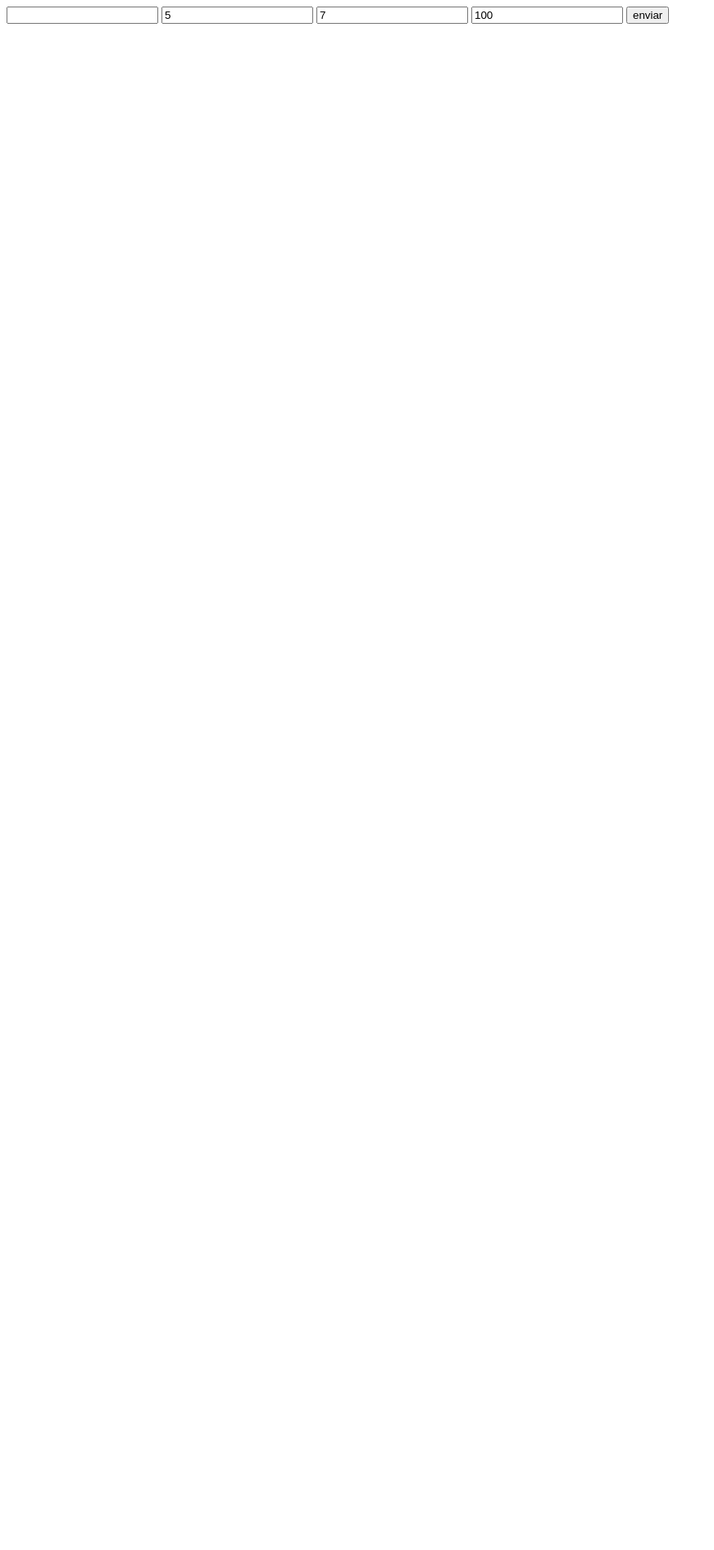
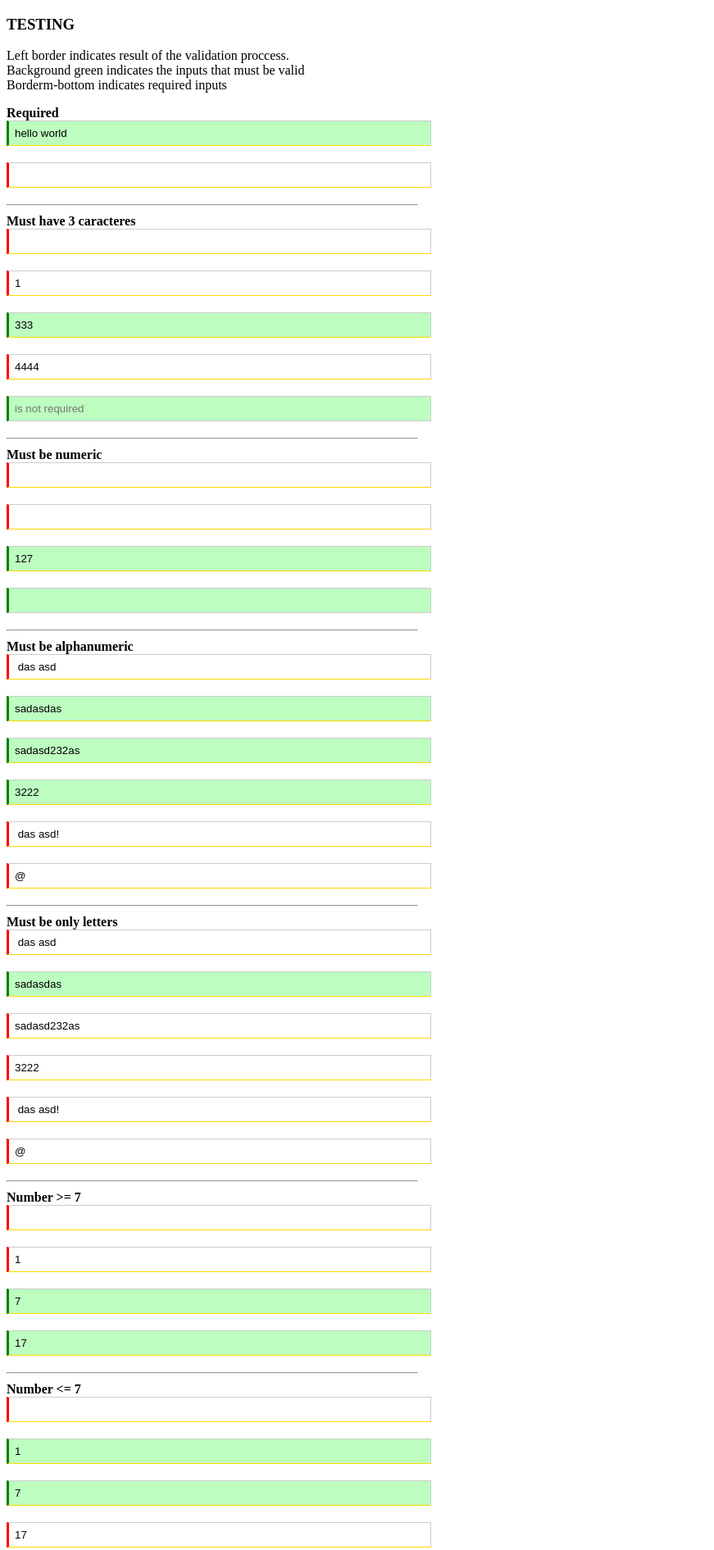
Before and after one commit to beeblebrox3/validator, a website: page index.html in a window 1280 px wide. Shown: the top 1891 px of the page at 82% size, without its empty margins (0-871 px from the left). Before the commit the page ends 800 px from the top, so only its background shows below. Drawn offline with Linux system fonts and the light colour scheme.

Commit message:
change regex of email; fix validation of numeric; a better testpage in index.html

```diff
--- a/index.html
+++ b/index.html
@@ -6,23 +6,132 @@
 
         <style>
             .error {
-                border: 1px solid red;
+                border-left: 3px solid red;
             }
             .success {
-                border: 1px solid green;
+                border-left: 3px solid green;
+            }
+            form label {
+                display: block;
+                font-weight: bold;
+            }
+            form input {
+                display: block;
+                width: 100%;
+                max-width: 500px;
+                border: 1px solid #ccc;
+                padding: 7px;
+                margin-bottom: 20px;
+                outline: none;
+            }
+            hr {
+                width: 100%;
+                max-width: 500px;
+                margin: 10px 0;
+            }
+
+            .right {
+                background: #bdfec0;
+            }
+            [required] {
+                border-bottom: 1px solid gold;
             }
         </style>
     </head>
 
     <body>
 
+        <h3>TESTING</h3>
+        <p>Left border indicates result of the validation proccess.<br />
+            Background green indicates the inputs that must be valid<br />
+            Borderm-bottom indicates required inputs
+        </p>
+
         <form novalidate>
-            <input type="email" required name="email" />
-            <input type="text" data-validation="numeric|max:7" value="5" required  />
-            <input type="text" data-validation="numeric|max:7" value="7" required  />
-            <input type="text" data-validation="numeric|max:7" value="100" required  />
+            <label>Required</label>
+            <input type="text" required value="hello world" class="right"/>
+            <input type="text" required value="" />
 
-            <input type="submit" value="enviar" />
+            <hr />
+
+            <label>Must have 3 caracteres</label>
+            <input type="text" data-validation="length:3" required value="" />
+            <input type="text" data-validation="length:3" required value="1" />
+            <input type="text" data-validation="length:3" required value="333" class="right" />
+            <input type="text" data-validation="length:3" required value="4444" />
+            <input type="text" data-validation="length:3" class="right" placeholder="is not required"/>
+
+            <hr />
+
+            <label>Must be numeric</label>
+            <input type="number" required />
+            <input type="number" required value="aa" />
+            <input type="number" required value="127" class="right" />
+            <input type="number" class="right" />
+
+            <hr />
+
+            <label>Must be alphanumeric</label>
+            <input type="text" data-validation="alphanumeric" required value=" das asd" />
+            <input type="text" data-validation="alphanumeric" required value="sadasdas" class="right" />
+            <input type="text" data-validation="alphanumeric" required value="sadasd232as" class="right" />
+            <input type="text" data-validation="alphanumeric" required value="3222" class="right" />
+            <input type="text" data-validation="alphanumeric" required value=" das asd!" />
+            <input type="text" data-validation="alphanumeric" required value="@" />
+
+            <hr />
+
+            <label>Must be only letters</label>
+            <input type="text" data-validation="alpha" required value=" das asd" />
+            <input type="text" data-validation="alpha" required value="sadasdas" class="right" />
+            <input type="text" data-validation="alpha" required value="sadasd232as" />
+            <input type="text" data-validation="alpha" required value="3222" />
+            <input type="text" data-validation="alpha" required value=" das asd!" />
+            <input type="text" data-validation="alpha" required value="@" />
+
+            <hr />
+
+            <label>Number >= 7</label>
+            <input type="text" data-validation="min:7" value="" required />
+            <input type="text" data-validation="min:7" value="1" required />
+            <input type="text" data-validation="min:7" value="7" required class="right" />
+            <input type="text" data-validation="min:7" value="17" required class="right" />
+
+
+            <hr />
+
+            <label>Number <= 7</label>
+            <input type="text" data-validation="max:7" value="" required />
+            <input type="text" data-validation="max:7" value="1" required  class="right"/>
+            <input type="text" data-validation="max:7" value="7" required class="right" />
+            <input type="text" data-validation="max:7" value="17" required />
+
+            <hr />
+
+            <label>Number between 10 and 121</label>
+            <input type="text" data-validation="numeric|max:121|min:10" value="" required />
+            <input type="text" data-validation="numeric|max:121|min:10" value="9" required />
+            <input type="text" data-validation="numeric|max:121|min:10" value="10" class="right" required />
+            <input type="text" data-validation="numeric|max:121|min:10" value="101" class="right" required />
+            <input type="text" data-validation="numeric|max:121|min:10" value="121" class="right" required />
+            <input type="text" data-validation="numeric|max:121|min:10" value="151" required />
+
+            <hr />
+
+            <label>E-mail</label>
+            <input type="email" required value="sadasdasdas" />
+            <input type="email" required value="" />
+            <input type="email" required value="asdasdasd@google" />
+            <input type="email" required value="sadasdas@google.com" class="right" />
+            <input type="email" required value="sadasdas@google.c" />
+            <input type="email" required value="sadasda@s@google.com" />
+            <input type="email" required value="sada$sdas@google.com" />
+            <input type="email" required value="sada sdas@google.com" />
+            <input type="email" required value=" sadasdas@google.com" />
+            <input type="email" required value="sadasdas@google.com " />
+            <input type="email" required value="sad.asdas@google.com" class="right" />
+
+            <button type="submit">Enviar</button>
         </form>
 
 
@@ -37,6 +146,9 @@
                 this.classList.add('success');
                 this.classList.remove('error');
             });
+
+            validator.validate();
+
             document.forms[0].onsubmit = function () {
                 validator.validate();
                 return false;
--- a/src/validator.js
+++ b/src/validator.js
@@ -1,10 +1,11 @@
-/*jslint nomen: true */
+/*jslint browser: true, devel: true, nomen: true */
 
 /**
  * Validator
  * @param {object} form
  * @param {object} messages
  * @param {function} onError
+ * @param {function} onSuccess
  * @returns {Validator}
  */
 function Validator(form, messages, onError, onSuccess) {
@@ -26,6 +27,7 @@ function Validator(form, messages, onError, onSuccess) {
     };
 
     this._form = form;
+    this._form.setAttribute('novalidate', 'novalidate');
     this._elements = [];
     this._messages = this._merge(defaultMessages, messages);
     this.onError = onError;
@@ -55,6 +57,8 @@ Validator.prototype.validate = function () {
         element.errors = {};
         element.isValid = true;
 
+        // validar se estiver preenchido ou for required
+        if (element.element.value.length || element.rules.hasOwnProperty('notEmpty')) {
             for (rule in element.rules) {
                 if (element.rules.hasOwnProperty(rule)) {
                     if (typeof this['rule_' + rule] === 'function') {
@@ -70,6 +74,7 @@ Validator.prototype.validate = function () {
                             element.errors[rule] = this._messages[rule];
                             element.isValid = false;
                             allValid = false;
+                        }
                     }
                 }
             }
@@ -135,6 +140,11 @@ Validator.prototype._merge = function (obj_a, obj_b) {
     return response;
 };
 
+/**
+ *
+ * @param {object} element
+ * @returns {Validator.prototype@call;_merge}
+ */
 Validator.prototype._extractRules = function (element) {
     'use strict';
 
@@ -219,7 +229,8 @@ Validator.prototype.rule_notEmpty = function (element) {
  */
 Validator.prototype.rule_numeric = function (element) {
     'use strict';
-    return !isNaN(element.value);
+    var re = /^([0-9]){1,}$/;
+    return re.test(element.value);
 };
 
 /**
@@ -229,7 +240,9 @@ Validator.prototype.rule_numeric = function (element) {
  */
 Validator.prototype.rule_email = function (element) {
     'use strict';
-    var re = /^(([^<>()[\]\\.,;:\s@\"]+(\.[^<>()[\]\\.,;:\s@\"]+)*)|(\".+\"))@((\[[0-9]{1,3}\.[0-9]{1,3}\.[0-9]{1,3}\.[0-9]{1,3}\])|(([a-zA-Z\-0-9]+\.)+[a-zA-Z]{2,}))$/;
+
+    // @todo what to do with spaces?
+    var re = /^([a-z0-9\.]){1,}@([a-z0-9]){1,}\.([a-z0-9]){2,3}$/i;
     return re.test(element.value);
 };
 
```
Also changed, not shown: dist/validator.js. Lines whose indentation alone changed are shown as unchanged.
